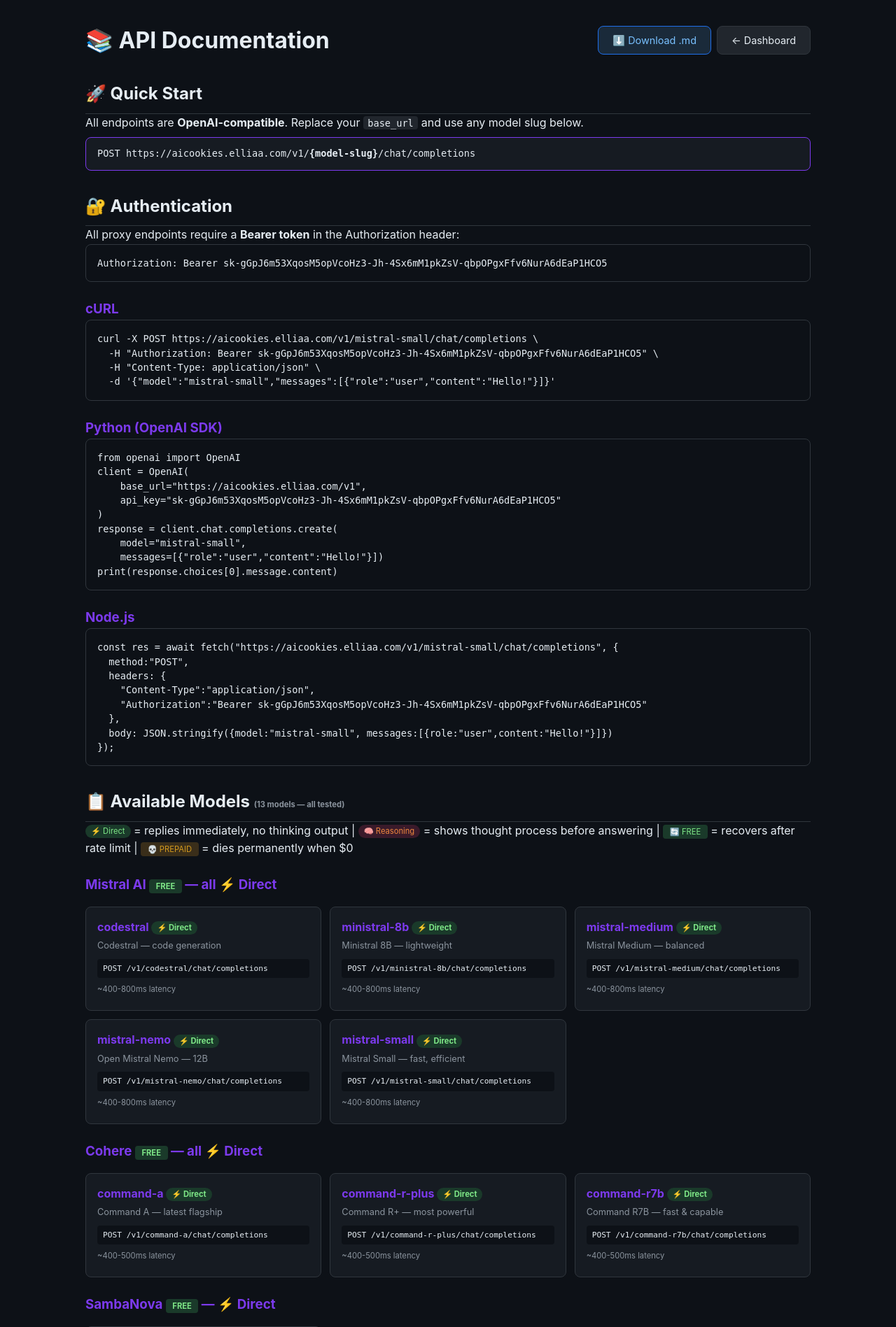
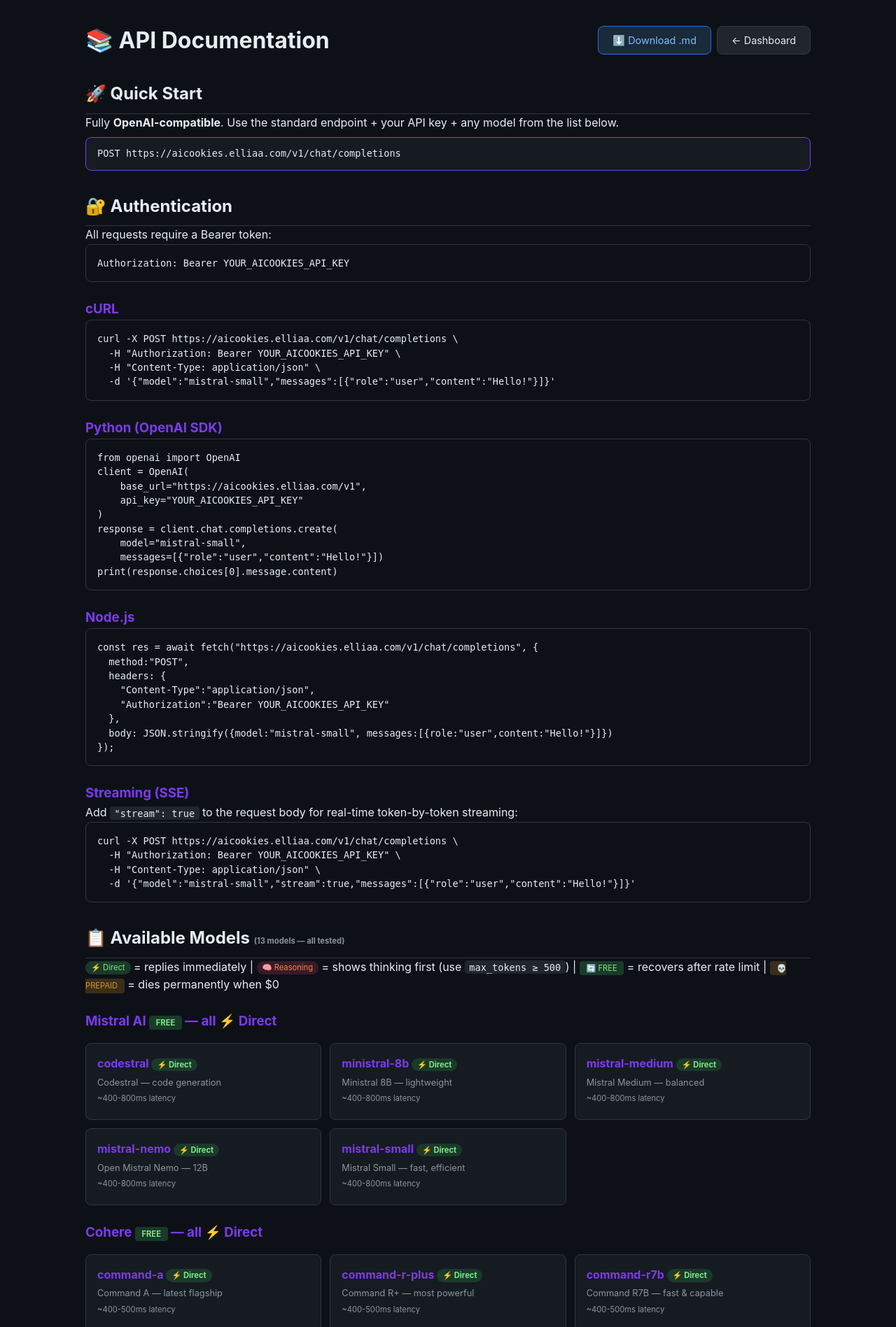
Before and after one commit to MahmoudAtteyya/aicookies, a Flask app: page /docs in a window 1280 px wide. Shown: the top 1897 px of the page at 70% size. Run offline with Flask 3, Linux system fonts and the light colour scheme; some libraries are stand-ins or nearby versions.

Commit message:
fix: all 4 improvements — standard OpenAI endpoint, hidden API key in docs, SSE streaming support, clean 503 on exhaustion

````diff
--- a/app.py
+++ b/app.py
@@ -236,28 +236,34 @@ def proxy_to_provider(provider_slug, real_model, model_slug):
                 url = f"{base_url}/chat/completions"
                 payload = inject_model_into_body(body, real_model, provider_slug)
 
+            # Detect streaming request
+            is_streaming = False
+            try:
+                body_data = json.loads(payload)
+                is_streaming = body_data.get("stream", False)
+            except: pass
+
             req = urllib.request.Request(url, data=payload, method="POST")
             req.add_header("Authorization", f"Bearer {key_val}")
             req.add_header("Content-Type", "application/json")
-            req.add_header("Accept", "application/json" if "stream" not in str(body).lower() else "text/event-stream")
+            req.add_header("Accept", "text/event-stream" if is_streaming else "application/json")
             for h, v in incoming_headers.items():
                 try: req.add_header(h, v)
                 except: pass
 
             resp = urllib.request.urlopen(req, timeout=120, context=ctx)
             latency = int((time.time() - start) * 1000)
-            status = "ok"
             bump_key_usage(key_id)
-            record_proxy_request(model_slug, provider_slug, key_id, status, latency)
+            record_proxy_request(model_slug, provider_slug, key_id, "ok", latency)
 
-            # Stream response back
+            # Stream response back (works for both regular JSON and SSE)
             def generate():
                 while True:
                     chunk = resp.read(8192)
                     if not chunk: break
                     yield chunk
             return Response(stream_with_context(generate()), status=resp.status, headers={
-                "Content-Type": resp.headers.get("Content-Type", "application/json"),
+                "Content-Type": resp.headers.get("Content-Type", "text/event-stream" if is_streaming else "application/json"),
                 "X-Proxy-Provider": provider_slug,
                 "X-Proxy-Key": str(key_id),
                 "X-Proxy-Latency": str(latency),
@@ -302,12 +308,12 @@ def proxy_to_provider(provider_slug, real_model, model_slug):
             tried_keys.append({"key_id": key_id, "error": error_msg})
             continue
 
-    # All keys failed
+    # All keys failed — return clean error without exposing provider internals
     return jsonify({
-        "error": "All keys exhausted",
+        "error": "Service Unavailable",
+        "message": "All providers are currently busy. Please try again in a moment.",
         "model": model_slug,
-        "provider": provider_slug,
-        "tried_keys": tried_keys,
+        "retry_after_ms": 5000,
     }), 503
 
 def inject_model_into_body(body, real_model, provider_slug):
@@ -343,12 +349,36 @@ def check_proxy_auth():
     return None
 
 # ═══════════════════════════════════════════════════════════════════════════
-# PROXY ROUTES — /v1/{model_slug}/chat/completions
+# PROXY ROUTES
 # ═══════════════════════════════════════════════════════════════════════════
 
+@app.route("/v1/chat/completions", methods=["POST"])
+def proxy_chat_standard():
+    """OpenAI-standard endpoint — reads model from JSON body."""
+    auth_err = check_proxy_auth()
+    if auth_err: return auth_err
+
+    body = request.get_data()
+    try:
+        data = json.loads(body)
+        model_slug = data.get("model", "")
+    except:
+        return jsonify({"error": "Invalid JSON body", "hint": "Send {\"model\":\"...\",\"messages\":[...]}"}), 400
+
+    if not model_slug or model_slug not in MODELS:
+        return jsonify({
+            "error": f"Unknown model: '{model_slug}'",
+            "available_models": list(MODELS.keys()),
+            "hint": "Use /v1/chat/completions with \"model\" in the JSON body, or /v1/{model}/chat/completions",
+            "docs": "https://aicookies.elliaa.com/docs"
+        }), 404
+
+    model_info = MODELS[model_slug]
+    return proxy_to_provider(model_info["provider"], model_info["real_model"], model_slug)
+
 @app.route("/v1/<model_slug>/chat/completions", methods=["POST"])
-def proxy_chat(model_slug):
-    """OpenAI-compatible proxy endpoint — routes to the best available key."""
+def proxy_chat_legacy(model_slug):
+    """Legacy endpoint — model in URL path. Kept for backward compatibility."""
     auth_err = check_proxy_auth()
     if auth_err: return auth_err
 
@@ -356,6 +386,7 @@ def proxy_chat(model_slug):
         return jsonify({
             "error": f"Unknown model: '{model_slug}'",
             "available_models": list(MODELS.keys()),
+            "hint": "Use /v1/chat/completions with \"model\" in the JSON body instead",
             "docs": "https://aicookies.elliaa.com/docs"
         }), 404
 
@@ -444,28 +475,23 @@ def docs_page():
 def docs_md():
     """Generate downloadable markdown documentation."""
     md = []
-    md.append("# AI Proxy Gateway — API Documentation\n")
-    md.append("## Endpoint\n")
-    md.append("```\nPOST https://aicookies.elliaa.com/v1/{model-slug}/chat/completions\n```\n")
-    md.append("## Authentication\n")
-    md.append("All requests require a Bearer token:\n")
-    md.append("```\nAuthorization: Bearer sk-gGpJ6m53XqosM5opVcoHz3-Jh-4Sx6mM1pkZsV-qbpOPgxFfv6NurA6dEaP1HCO5\n```\n")
-    md.append("## Available Models\n")
+    md.append("# AI Proxy Gateway — API Documentation\n\n")
+    md.append("## Endpoint\n\n```\nPOST https://aicookies.elliaa.com/v1/chat/completions\n```\n\n")
+    md.append("## Authentication\n\nAll requests require a Bearer token:\n\n```\nAuthorization: Bearer YOUR_AICOOKIES_API_KEY\n```\n\n")
+    md.append("## Available Models\n\n")
     md.append("| Model | Provider | Style |\n|-------|----------|-------|\n")
     for slug, info in sorted(MODELS.items()):
         style = "🧠 Reasoning" if info.get("style") == "reasoning" else "⚡ Direct"
         md.append(f"| `{slug}` | {info['provider']} | {style} |\n")
-    md.append(f"\n**Total:** {len(MODELS)} models\n")
-    md.append("\n## Response Styles\n")
-    md.append("### ⚡ Direct Response\nModels that reply immediately — just the answer. **All** Mistral, Cohere, SambaNova, and `kimi-k2p7-code`.\n")
-    md.append("### 🧠 Reasoning Response\nModels that show thinking process before answering: `glm-5p2`, `qwen3p7-plus`, `deepseek-v4-pro`.\n**Important:** set `max_tokens ≥ 500` or answer may be cut off.\n")
-    md.append("## cURL Example\n")
-    md.append("```bash\ncurl -X POST https://aicookies.elliaa.com/v1/mistral-small/chat/completions \\\n  -H \"Authorization: Bearer sk-gGpJ6m53XqosM5opVcoHz3-Jh-4Sx6mM1pkZsV-qbpOPgxFfv6NurA6dEaP1HCO5\" \\\n  -H \"Content-Type: application/json\" \\\n  -d '{\"model\":\"mistral-small\",\"messages\":[{\"role\":\"user\",\"content\":\"Hello!\"}]}'\n```\n")
-    md.append("## Python (OpenAI SDK)\n")
-    md.append("```python\nfrom openai import OpenAI\nclient = OpenAI(base_url=\"https://aicookies.elliaa.com/v1\", api_key=\"sk-gGpJ6m53XqosM5opVcoHz3-Jh-4Sx6mM1pkZsV-qbpOPgxFfv6NurA6dEaP1HCO5\")\nresponse = client.chat.completions.create(model=\"mistral-small\", messages=[{\"role\":\"user\",\"content\":\"Hello!\"}])\n```\n")
-    md.append("## Smart Key Rotation\n")
-    md.append("- 429 → rotate to next key (free providers recover)\n- 402 → Fireworks: 💀 dead permanently | Others: temporarily disabled\n- Keys ordered by usage count (least-used first)\n")
-    md.append(f"\n*Generated from https://aicookies.elliaa.com/docs*\n")
+    md.append(f"\n**Total:** {len(MODELS)} models\n\n")
+    md.append("## Response Styles\n\n")
+    md.append("### ⚡ Direct Response\nModels that reply immediately — just the answer. **All** Mistral, Cohere, SambaNova, and `kimi-k2p7-code`.\n\n")
+    md.append("### 🧠 Reasoning Response\nModels that show thinking process before answering: `glm-5p2`, `qwen3p7-plus`, `deepseek-v4-pro`.\n**Important:** set `max_tokens ≥ 500` or answer may be cut off.\n\n")
+    md.append("## Streaming (SSE)\n\nAdd `\"stream\": true` to the request body for real-time token streaming:\n\n```bash\ncurl -X POST https://aicookies.elliaa.com/v1/chat/completions \\\n  -H \"Authorization: Bearer YOUR_AICOOKIES_API_KEY\" \\\n  -H \"Content-Type: application/json\" \\\n  -d '{\"model\":\"mistral-small\",\"stream\":true,\"messages\":[{\"role\":\"user\",\"content\":\"Hello!\"}]}'\n```\n\n")
+    md.append("## cURL Example\n\n```bash\ncurl -X POST https://aicookies.elliaa.com/v1/chat/completions \\\n  -H \"Authorization: Bearer YOUR_AICOOKIES_API_KEY\" \\\n  -H \"Content-Type: application/json\" \\\n  -d '{\"model\":\"mistral-small\",\"messages\":[{\"role\":\"user\",\"content\":\"Hello!\"}]}'\n```\n\n")
+    md.append("## Python (OpenAI SDK)\n\n```python\nfrom openai import OpenAI\nclient = OpenAI(base_url=\"https://aicookies.elliaa.com/v1\", api_key=\"YOUR_AICOOKIES_API_KEY\")\nresponse = client.chat.completions.create(model=\"mistral-small\", messages=[{\"role\":\"user\",\"content\":\"Hello!\"}])\n```\n\n")
+    md.append("## Smart Key Rotation\n\n- 429/402 → rotate to next key (free providers recover; Fireworks 💀 dies)\n- All keys busy → 503 with `retry_after_ms: 5000`\n- Keys ordered by usage count (least-used first)\n\n")
+    md.append(f"*Generated from https://aicookies.elliaa.com/docs*\n")
     return "".join(md), 200, {"Content-Type": "text/markdown; charset=utf-8", "Content-Disposition": "attachment; filename=aicookies-api-docs.md"}
 
 # ── Cookie routes ───────────────────────────────────────────────────────
--- a/templates/docs.html
+++ b/templates/docs.html
@@ -31,16 +31,16 @@
 </div>
 
 <h2>🚀 Quick Start</h2>
-<p>All endpoints are <strong>OpenAI-compatible</strong>. Replace your <code>base_url</code> and use any model slug below.</p>
-<div class="endpoint-box">POST https://aicookies.elliaa.com/v1/<strong>{model-slug}</strong>/chat/completions</div>
+<p>Fully <strong>OpenAI-compatible</strong>. Use the standard endpoint + your API key + any model from the list below.</p>
+<div class="endpoint-box">POST https://aicookies.elliaa.com/v1/chat/completions</div>
 
 <h2>🔐 Authentication</h2>
-<p>All proxy endpoints require a <strong>Bearer token</strong> in the Authorization header:</p>
-<pre><code>Authorization: Bearer sk-gGpJ6m53XqosM5opVcoHz3-Jh-4Sx6mM1pkZsV-qbpOPgxFfv6NurA6dEaP1HCO5</code></pre>
+<p>All requests require a Bearer token:</p>
+<pre><code>Authorization: Bearer YOUR_AICOOKIES_API_KEY</code></pre>
 
 <h3>cURL</h3>
-<pre><code>curl -X POST https://aicookies.elliaa.com/v1/mistral-small/chat/completions \
-  -H "Authorization: Bearer sk-gGpJ6m53XqosM5opVcoHz3-Jh-4Sx6mM1pkZsV-qbpOPgxFfv6NurA6dEaP1HCO5" \
+<pre><code>curl -X POST https://aicookies.elliaa.com/v1/chat/completions \
+  -H "Authorization: Bearer YOUR_AICOOKIES_API_KEY" \
   -H "Content-Type: application/json" \
   -d '{"model":"mistral-small","messages":[{"role":"user","content":"Hello!"}]}'</code></pre>
 
@@ -48,7 +48,7 @@
 <pre><code>from openai import OpenAI
 client = OpenAI(
     base_url="https://aicookies.elliaa.com/v1",
-    api_key="sk-gGpJ6m53XqosM5opVcoHz3-Jh-4Sx6mM1pkZsV-qbpOPgxFfv6NurA6dEaP1HCO5"
+    api_key="YOUR_AICOOKIES_API_KEY"
 )
 response = client.chat.completions.create(
     model="mistral-small",
@@ -56,21 +56,28 @@ response = client.chat.completions.create(
 print(response.choices[0].message.content)</code></pre>
 
 <h3>Node.js</h3>
-<pre><code>const res = await fetch("https://aicookies.elliaa.com/v1/mistral-small/chat/completions", {
+<pre><code>const res = await fetch("https://aicookies.elliaa.com/v1/chat/completions", {
   method:"POST",
   headers: {
     "Content-Type":"application/json",
-    "Authorization":"Bearer sk-gGpJ6m53XqosM5opVcoHz3-Jh-4Sx6mM1pkZsV-qbpOPgxFfv6NurA6dEaP1HCO5"
+    "Authorization":"Bearer YOUR_AICOOKIES_API_KEY"
   },
   body: JSON.stringify({model:"mistral-small", messages:[{role:"user",content:"Hello!"}]})
 });</code></pre>
+
+<h3>Streaming (SSE)</h3>
+<p>Add <code>"stream": true</code> to the request body for real-time token-by-token streaming:</p>
+<pre><code>curl -X POST https://aicookies.elliaa.com/v1/chat/completions \
+  -H "Authorization: Bearer YOUR_AICOOKIES_API_KEY" \
+  -H "Content-Type: application/json" \
+  -d '{"model":"mistral-small","stream":true,"messages":[{"role":"user","content":"Hello!"}]}'</code></pre>
 
 <!-- ═══════════════════════════════════════════ -->
 <h2>📋 Available Models <span style="font-size:0.7rem;color:var(--text-dim);">(13 models — all tested)</span></h2>
 
 <div style="margin-bottom:1rem;">
-    <span class="badge-direct">⚡ Direct</span> = replies immediately, no thinking output |
-    <span class="badge-reasoning">🧠 Reasoning</span> = shows thought process before answering |
+    <span class="badge-direct">⚡ Direct</span> = replies immediately |
+    <span class="badge-reasoning">🧠 Reasoning</span> = shows thinking first (use <code>max_tokens ≥ 500</code>) |
     <span class="badge-free">🔄 FREE</span> = recovers after rate limit |
     <span class="badge-prepaid">💀 PREPAID</span> = dies permanently when $0
 </div>
@@ -80,7 +87,6 @@ print(response.choices[0].message.content)</code></pre>
 {% for slug, info in models|dictsort if info.provider == 'mistral' %}
 <div class="model-card">
     <h4>{{ slug }} <span class="badge-direct">⚡ Direct</span></h4><p>{{ info.desc }}</p>
-    <div class="ep">POST /v1/{{ slug }}/chat/completions</div>
     <p style="font-size:0.7rem;color:var(--text-dim);">~400-800ms latency</p>
 </div>{% endfor %}</div>
 
@@ -89,7 +95,6 @@ print(response.choices[0].message.content)</code></pre>
 {% for slug, info in models|dictsort if info.provider == 'cohere' %}
 <div class="model-card">
     <h4>{{ slug }} <span class="badge-direct">⚡ Direct</span></h4><p>{{ info.desc }}</p>
-    <div class="ep">POST /v1/{{ slug }}/chat/completions</div>
     <p style="font-size:0.7rem;color:var(--text-dim);">~400-500ms latency</p>
 </div>{% endfor %}</div>
 
@@ -98,7 +103,6 @@ print(response.choices[0].message.content)</code></pre>
 {% for slug, info in models|dictsort if info.provider == 'sambanova' %}
 <div class="model-card">
     <h4>{{ slug }} <span class="badge-direct">⚡ Direct</span></h4><p>{{ info.desc }}</p>
-    <div class="ep">POST /v1/{{ slug }}/chat/completions</div>
     <p style="font-size:0.7rem;color:var(--text-dim);">~800ms latency</p>
 </div>{% endfor %}</div>
 
@@ -113,43 +117,35 @@ print(response.choices[0].message.content)</code></pre>
         <span class="badge-direct">⚡ Direct</span>
         {% endif %}
     </h4><p>{{ info.desc }}</p>
-    <div class="ep">POST /v1/{{ slug }}/chat/completions</div>
     <p style="font-size:0.7rem;color:var(--text-dim);">
         {% if info.style == 'reasoning' %}Shows thinking process. Use high max_tokens.{% else %}Replies directly. Fast.{% endif %}
     </p>
 </div>{% endfor %}</div>
 
 <!-- ═══════════════════════════════════════════ -->
-<h2>🧠 Response Styles Explained</h2>
+<h2>🧠 Response Styles</h2>
 
 <h3>⚡ Direct Response</h3>
-<p>Models that reply immediately — just the answer, no thinking process visible.</p>
 <pre><code># Request
 curl ... -d '{"messages":[{"role":"user","content":"Say hello in Arabic"}]}'
-
 # Response — just the answer
 {"choices":[{"message":{"content":"مرحباً!"}}]}</code></pre>
 <p><strong>All</strong> Mistral, Cohere, SambaNova, and <code>kimi-k2p7-code</code> are direct.</p>
 
 <h3>🧠 Reasoning Response</h3>
-<p>Models that show their thinking process before answering. <strong>Important:</strong> set <code>max_tokens</code> high enough (≥200) or the answer may be cut off.</p>
 <pre><code># Request — note higher max_tokens
 curl ... -d '{"model":"glm-5p2","max_tokens":500,
   "messages":[{"role":"user","content":"Explain quantum computing"}]}'
-
 # Response — thinking first, then answer
-{"choices":[{"message":{"content":"1. Analyze: quantum computing uses qubits...
-2. Key concepts: superposition, entanglement...
-3. Answer: Quantum computing is..."}}]}</code></pre>
+{"choices":[{"message":{"content":"1. Analyze: quantum computing uses qubits..."}}]}</code></pre>
 <p><strong>Reasoning models:</strong> <code>glm-5p2</code>, <code>qwen3p7-plus</code>, <code>deepseek-v4-pro</code></p>
 
 <!-- ═══════════════════════════════════════════ -->
 <h2>🔄 Smart Key Rotation</h2>
 <ol>
     <li>Request → least-used active key → real provider API</li>
-    <li><strong>429 Rate Limit</strong> → rotate to next key (free providers recover)</li>
-    <li><strong>402 Payment Required</strong> → Fireworks: 💀 DEAD permanently</li>
-    <li><strong>401/403 Auth Error</strong> → disabled after 10 consecutive errors</li>
+    <li><strong>429/402</strong> → rotate to next key (free providers recover; Fireworks dies permanently)</li>
+    <li><strong>All keys busy</strong> → returns <code>503 Service Unavailable</code> with <code>retry_after_ms: 5000</code></li>
     <li>Response includes <code>X-Proxy-Provider</code>, <code>X-Proxy-Key</code>, <code>X-Proxy-Latency</code> headers</li>
 </ol>
 
@@ -158,30 +154,16 @@ curl ... -d '{"model":"glm-5p2","max_tokens":500,
 <pre><code>from langchain_openai import ChatOpenAI
 llm = ChatOpenAI(
     base_url="https://aicookies.elliaa.com/v1",
-    api_key="sk-gGpJ6m53XqosM5opVcoHz3-Jh-4Sx6mM1pkZsV-qbpOPgxFfv6NurA6dEaP1HCO5",
+    api_key="YOUR_AICOOKIES_API_KEY",
     model="mistral-small"
 )</code></pre>
 
 <h3>Open WebUI / LibreChat</h3>
 <pre><code>API Base: https://aicookies.elliaa.com/v1
-API Key: sk-gGpJ6m53XqosM5opVcoHz3-Jh-4Sx6mM1pkZsV-qbpOPgxFfv6NurA6dEaP1HCO5
+API Key: YOUR_AICOOKIES_API_KEY
 Models: mistral-small, command-a, llama-3.3-70b, glm-5p2, deepseek-v4-pro, ...</code></pre>
-
-<h3>Any OpenAI-compatible tool</h3>
-<pre><code>base_url = "https://aicookies.elliaa.com/v1"
-api_key = "sk-gGpJ6m53XqosM5opVcoHz3-Jh-4Sx6mM1pkZsV-qbpOPgxFfv6NurA6dEaP1HCO5"</code></pre>
 
 <h2>📊 Monitoring</h2>
 <div class="endpoint-box">GET https://aicookies.elliaa.com/v1/models</div>
-<div class="endpoint-box">GET https://aicookies.elliaa.com/v1/{model}</div>
 <p>Check the <a href="/">dashboard</a> for key status and dead key counts.</p>
-
-<h2>💡 Tips</h2>
-<ul>
-    <li>Add more keys per provider → higher throughput</li>
-    <li>Fireworks accounts: ~$6 each. When depleted → 💀 dead.</li>
-    <li>Free providers recover after rate limit window resets.</li>
-    <li>Streaming: add <code>"stream": true</code> to request body.</li>
-    <li>Reasoning models: use <code>max_tokens ≥ 500</code> to see full answer after thinking.</li>
-</ul>
 {% endblock %}
````
